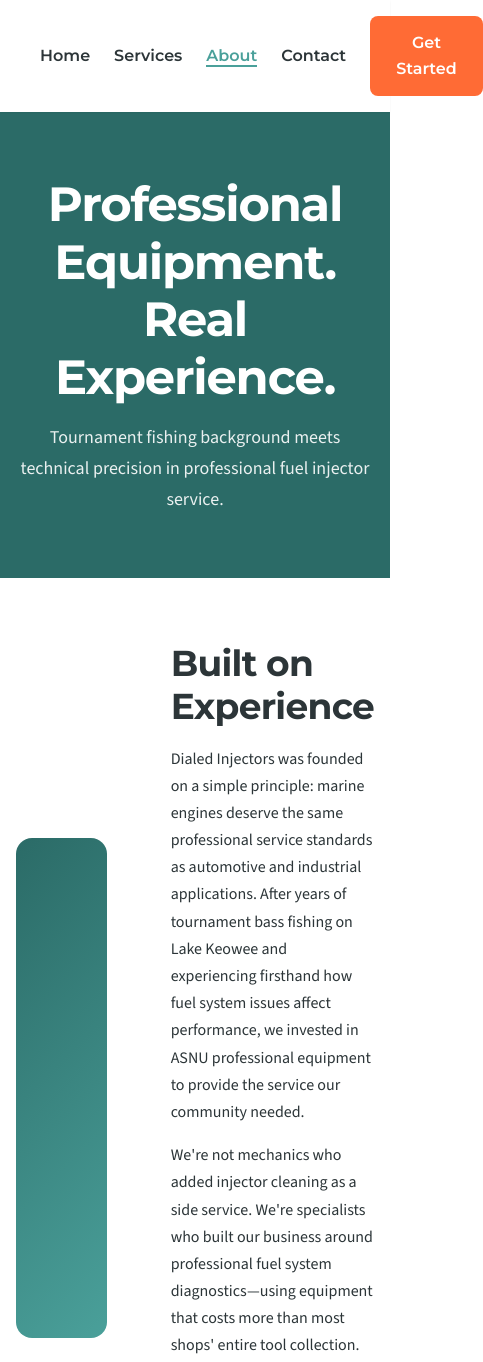
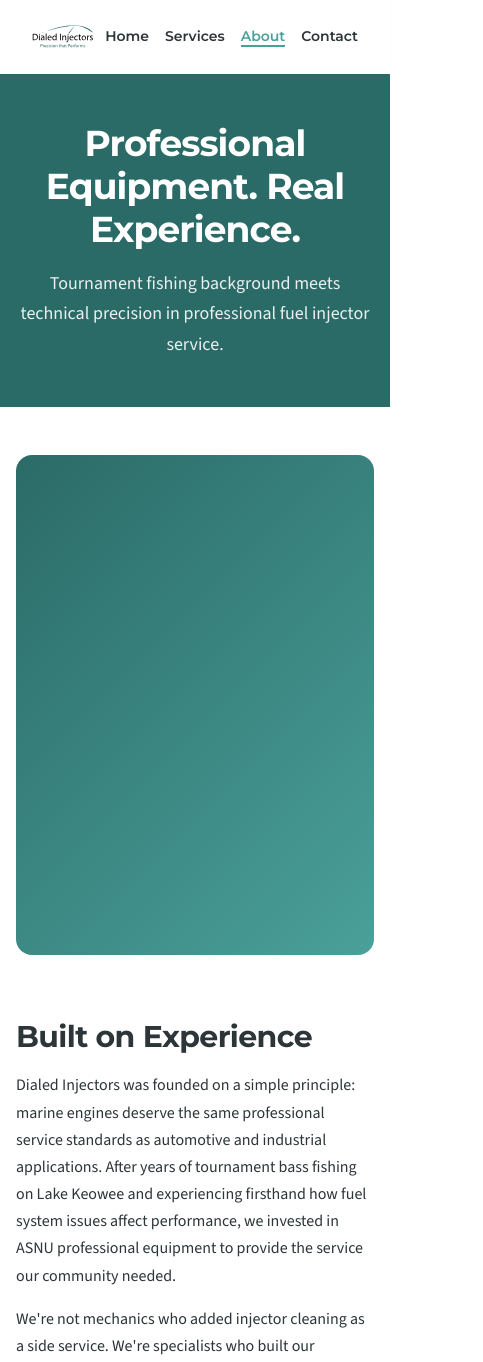
Before and after one commit to upstateInjectors/dialed-injectors-website, a plain HTML site: page marine/about.html in a window 390 px wide. Shown: the top 1362 px of the page, 483 px wide, since content can reach past the window. Drawn offline with nearby package versions, Linux system fonts and the light colour scheme.

Commit message:
Add comprehensive mobile responsiveness - fix logo, stack grids, optimize spacing

```diff
--- a/css/main.css
+++ b/css/main.css
@@ -423,12 +423,6 @@ em, i {
     color: var(--primary);
 }
 
-.nav-logo-img {
-    height: 80px;
-    width: auto;
-    display: block;
-}
-
 .nav-menu {
     display: flex;
     gap: var(--space-6);
@@ -456,9 +450,7 @@ em, i {
     min-height: 80vh;
     display: flex;
     align-items: center;
-    background: linear-gradient(rgba(43, 107, 103, 0.7), rgba(43, 107, 103, 0.7)), url('../images/hero.jpg');
-    background-size: cover;
-    background-position: center;
+    background: linear-gradient(135deg, var(--primary-dark) 0%, var(--primary) 100%);
     color: var(--bg-white);
     position: relative;
     overflow: hidden;
@@ -628,3 +620,70 @@ textarea:focus {
     white-space: nowrap;
     border-width: 0;
 }
+
+/* ============================================
+   MOBILE OPTIMIZATIONS
+   ============================================ */
+
+/* Mobile: below 768px */
+@media (max-width: 767px) {
+    /* Logo visibility and sizing on mobile */
+    .nav-logo-img {
+        height: 50px !important;
+        display: block !important;
+    }
+
+    /* Stack ALL grid layouts to single column on mobile */
+    .grid,
+    .grid-cols-2,
+    .grid-cols-3,
+    .grid-cols-4 {
+        grid-template-columns: 1fr !important;
+    }
+
+    /* Override any inline grid styles for mobile */
+    .grid[style*="grid-template-columns"] {
+        grid-template-columns: 1fr !important;
+    }
+
+    /* Reduce hero height on mobile */
+    .hero {
+        min-height: 70vh !important;
+    }
+
+    /* Smaller section padding on mobile */
+    .section {
+        padding-top: var(--space-12);
+        padding-bottom: var(--space-12);
+    }
+
+    .section-lg {
+        padding-top: var(--space-16);
+        padding-bottom: var(--space-16);
+    }
+
+    /* Adjust typography for mobile */
+    h1 {
+        font-size: var(--text-4xl);
+    }
+
+    h2 {
+        font-size: var(--text-3xl);
+    }
+
+    /* Better mobile button sizing */
+    .btn-lg {
+        padding: var(--space-3) var(--space-6);
+        font-size: var(--text-base);
+    }
+
+    /* Improve mobile nav spacing */
+    .nav-container {
+        padding: var(--space-3) var(--space-4);
+    }
+
+    .nav-menu {
+        gap: var(--space-4);
+        font-size: var(--text-sm);
+    }
+}
--- a/marine/about.html
+++ b/marine/about.html
@@ -28,7 +28,6 @@
                     <li><a href="services.html" class="nav-link">Services</a></li>
                     <li><a href="about.html" class="nav-link active">About</a></li>
                     <li><a href="contact.html" class="nav-link">Contact</a></li>
-                    <li><a href="contact.html" class="btn btn-primary">Get Started</a></li>
                 </ul>
             </div>
         </div>
```
Also changed, not shown: marine/contact.html (+0 -1 lines), marine/index.html (+0 -1 lines), marine/services.html (+0 -1 lines).
